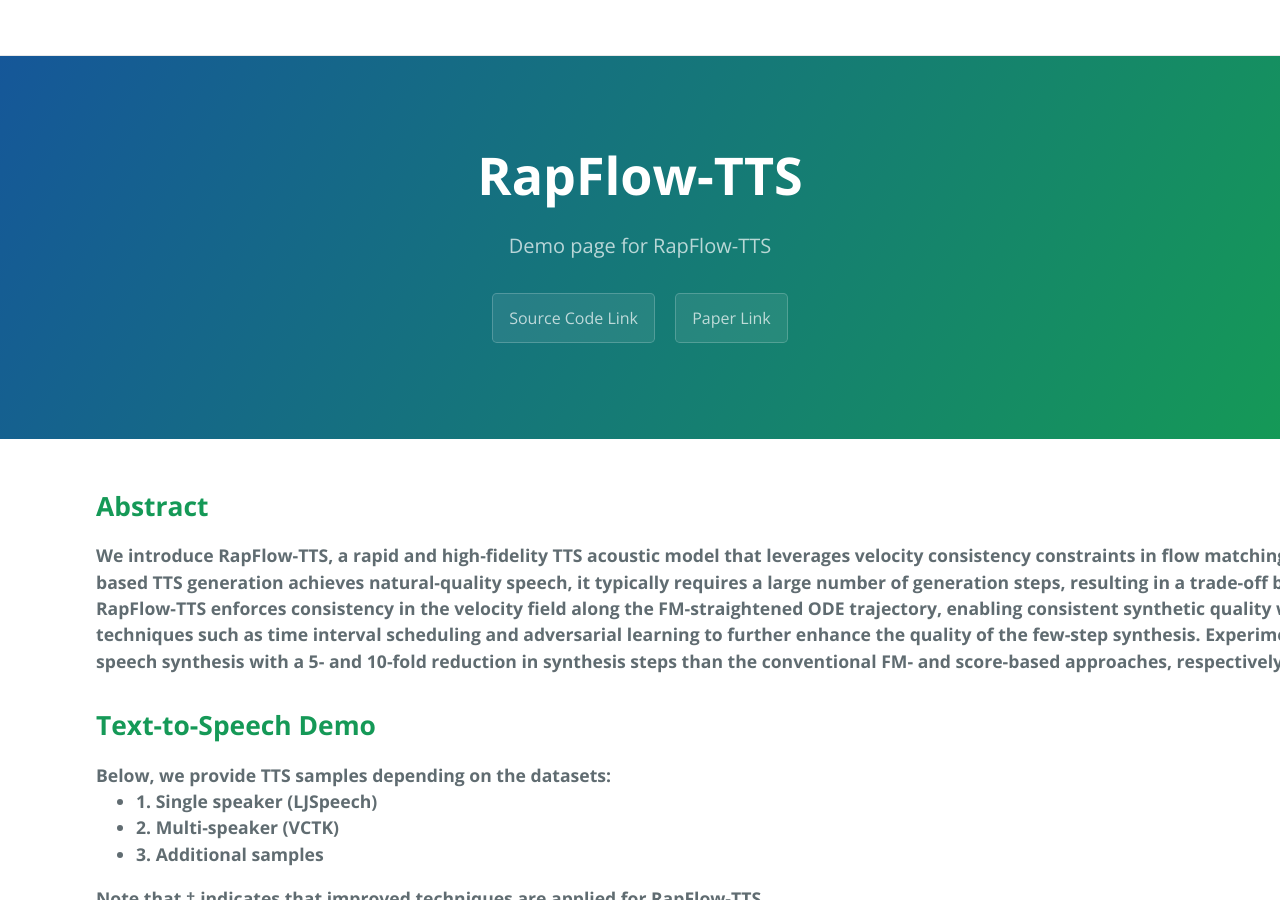
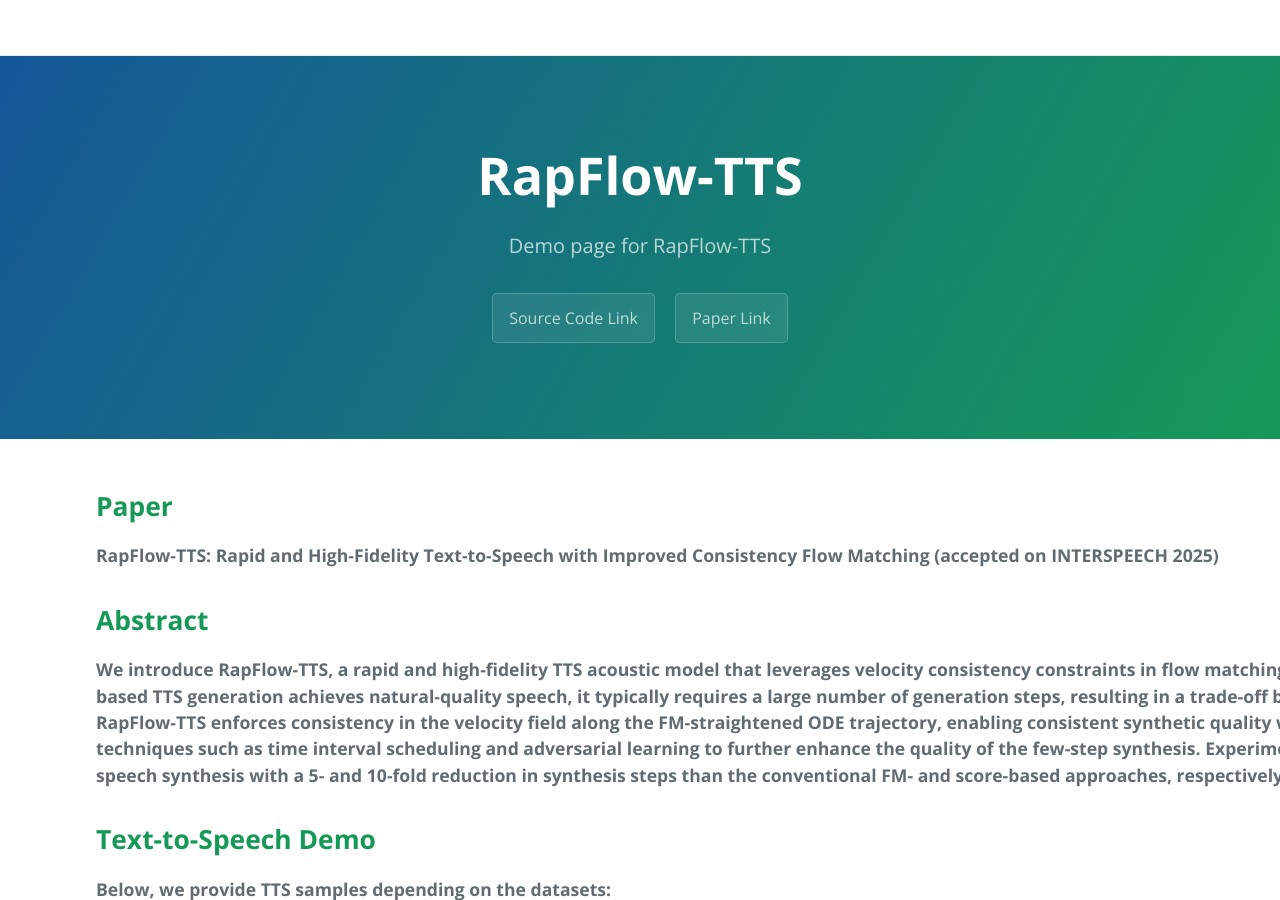
Before and after one commit to tts-demo/rap.github.io, a Jekyll site: the page built from index.md, in a window 1280 px wide and 900 px high. Built offline with Jekyll 4.4.1, drawn with Linux system fonts in a browser that asks for light colours.

Commit message:
Update home.html

```diff
--- a/_layouts/home.html
+++ b/_layouts/home.html
@@ -3,6 +3,12 @@ layout: default
 ---
 
 <div align="left" style="width: 210%;">
+
+  <h2><strong>Paper</h2>
+  <body>
+	RapFlow-TTS: Rapid and High-Fidelity Text-to-Speech with Improved Consistency Flow Matching (accepted on INTERSPEECH 2025)
+  </body>
+  <br>
 
   <h2><strong>Abstract</h2>
   <body>
```
